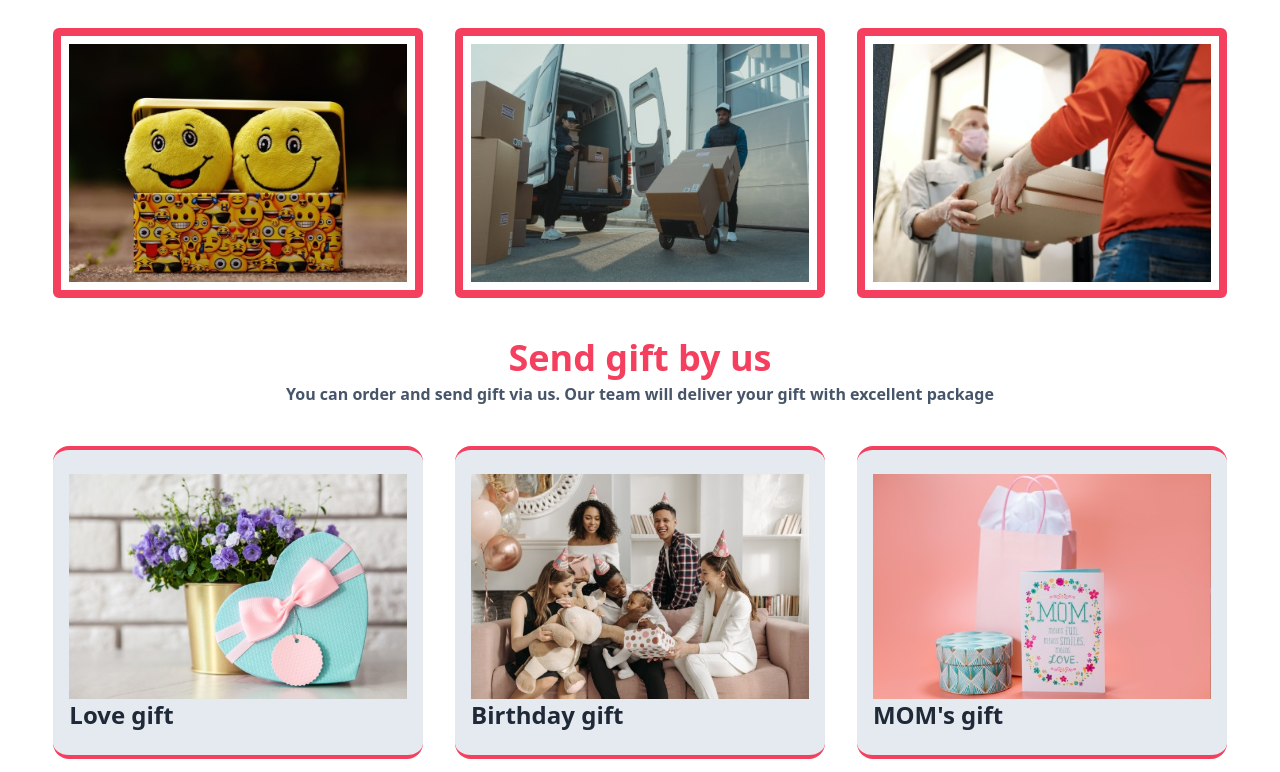
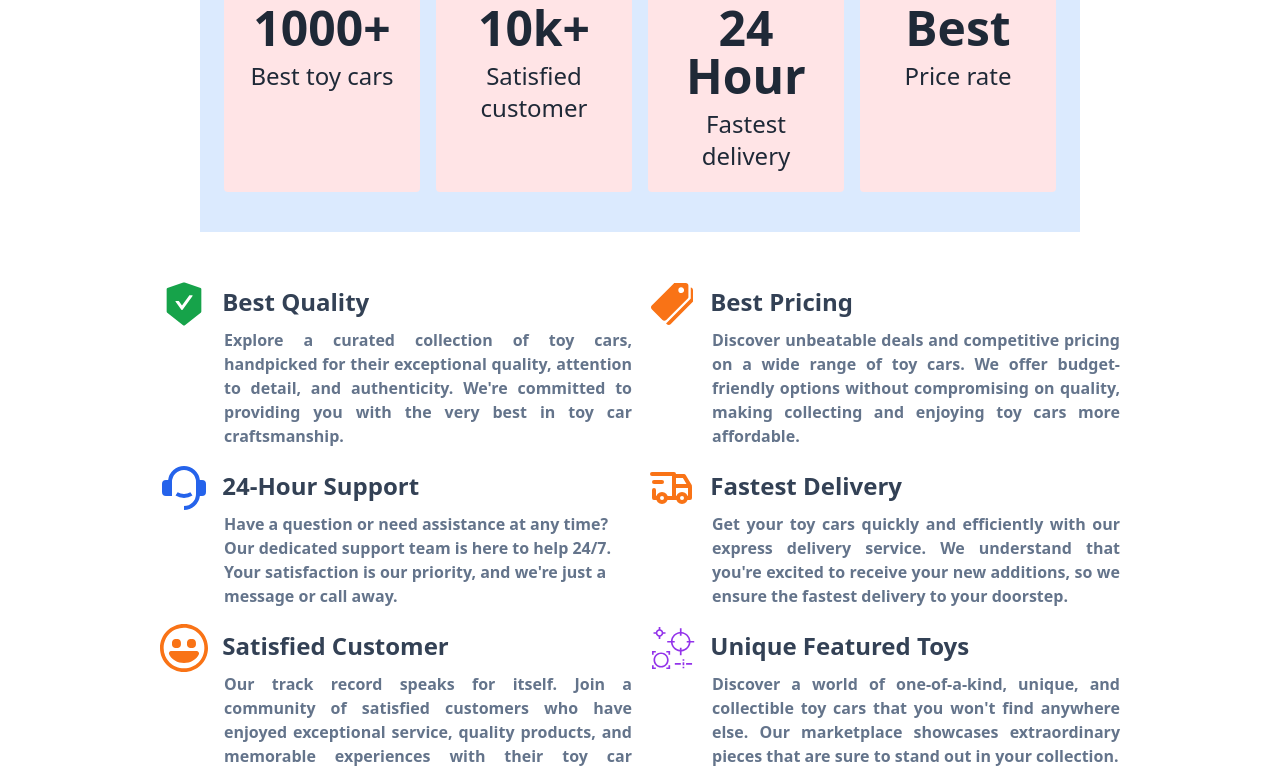
Before and after one commit to nurullah91/toy-walla-client, a React (Vite) app: page / in a window 1280 px wide. Shown: the part 2032-2804 px from the top of the page. Built offline with nearby package versions, Linux system fonts and the light colour scheme; no server answers.

Commit message:
why choose us section designed

```diff
--- a/src/Pages/Home/Brands/Brands.jsx
+++ b/src/Pages/Home/Brands/Brands.jsx
@@ -20,6 +20,8 @@ const Brands = () => {
     }, [])
 
     return (
+        <div className="bg-gradient-to-r from-violet-400 via-purple-400 to-rose-300 pt-20 pb-28">
+
             <div className=" w-11/12 md:w-9/12 mx-auto">
                 <h3 className="text-center text-4xl font-bold text-rose-500">Our Top Brands</h3>
 
@@ -53,6 +55,7 @@ const Brands = () => {
                 </Swiper>
 
             </div>
+        </div>
     );
 };
 
--- a/src/Pages/Home/CarCard/CarCard.jsx
+++ b/src/Pages/Home/CarCard/CarCard.jsx
@@ -14,7 +14,7 @@ const CarCard = ({ car }) => {
         AOS.init({
           duration: 1000,
           delay: 200,
-          easing: 'ease-in-out',
+          easing: 'ease-in-sine',
         });
       }, []);
 
--- a/src/Pages/Home/HowToBuy/HowToBuy.jsx
+++ b/src/Pages/Home/HowToBuy/HowToBuy.jsx
@@ -3,7 +3,7 @@ import buyImg2 from "../../../assets/buy2.jpg"
 import buyImg3 from "../../../assets/buy3.jpg"
 const HowToBuy = () => {
     return (
-        <div className="w-11/12 lg:9/12 mx-auto my-10">
+        <div className="w-11/12 lg:w-9/12 mx-auto my-10">
             <h3 className="text-center text-4xl font-bold text-rose-500 mb-8">How to buy?</h3>
             <div className="grid grid-cols-1 md:grid-cols-2 lg:grid-cols-3 gap-8">
                 <div data-aos="fade-up" className="border-8 p-2 border-rose-500 rounded-md relative">
--- a/src/Pages/Home/SendGift/SendGift.jsx
+++ b/src/Pages/Home/SendGift/SendGift.jsx
@@ -7,7 +7,7 @@ import giftImg5 from "../../../assets/gift3.jpg"
 
 const SendGift = () => {
     return (
-        <div className="w-11/12 lg:9/12 mx-auto my-10">
+        <div className="w-11/12 lg:w-9/12 mx-auto my-10">
             <h3 className="text-center text-4xl font-bold text-rose-500 mb-1">Send gift by us</h3>
             <p className="text-center text-slate-600 font-semibold">You can order and send gift via us. Our team will deliver your gift with excellent package</p>
 
--- a/src/Pages/Home/WhyChoose/WhyChoose.jsx
+++ b/src/Pages/Home/WhyChoose/WhyChoose.jsx
@@ -1,8 +1,89 @@
+import { AiFillSafetyCertificate } from 'react-icons/ai';
+import { IoIosPricetags } from 'react-icons/io';
+import { RiCustomerService2Fill } from 'react-icons/ri';
+import { TbTruckDelivery } from 'react-icons/tb';
+import { GoSmiley } from 'react-icons/go';
+import { GiMultipleTargets } from 'react-icons/gi';
+
+import AOS from 'aos';
+import 'aos/dist/aos.css';
+import { useEffect } from "react";
 
 const WhyChoose = () => {
+
+    useEffect(() => {
+        AOS.init({
+          duration: 1000,
+          delay: 200,
+          easing: 'ease-in-out',
+        });
+      }, []);
+
+
+
     return (
-        <div>
-             <h1 className="text-center text-rose-500 text-4xl font-bold py-10">Why you should choose us?</h1>
+        <div className="w-11/12 lg:w-9/12 mx-auto">
+            <div>
+
+                <div className="w-11/12 mx-auto bg-blue-100 py-10 px-6 -mt-24">
+
+                    <h1 className="text-center text-rose-500 text-4xl font-bold mb-5">Why you choose us?</h1>
+
+                    <div className="grid grid-cols-2 gap-4 lg:grid-cols-4">
+                        <div className="bg-rose-100 px-5 hover:scale-110 transition-all duration-300 hover:bg-rose-200 py-3 rounded text-center">
+                            <h3 className="text-5xl font-bold">1000+</h3>
+                            <h3 className="text-2xl my-2">Best toy cars</h3>
+                        </div>
+                        <div className="bg-rose-100 px-5 hover:scale-110 transition-all duration-300 hover:bg-rose-200 py-3 rounded text-center">
+                            <h3 className="text-5xl font-bold">10k+</h3>
+                            <h3 className="text-2xl my-2">Satisfied customer</h3>
+                        </div>
+                        <div className="bg-rose-100 px-5 hover:scale-110 transition-all duration-300 hover:bg-rose-200 py-3 rounded text-center">
+                            <h3 className="text-5xl font-bold">24 Hour</h3>
+                            <h3 className="text-2xl my-2">Fastest delivery</h3>
+                        </div>
+                        <div className="bg-rose-100 px-5 hover:scale-110 transition-all duration-300 hover:bg-rose-200 py-3 rounded text-center">
+                            <h3 className="text-5xl font-bold">Best</h3>
+                            <h3 className="text-2xl my-2">Price rate</h3>
+                        </div>
+                    </div>
+
+
+                </div>
+
+                <div className="grid grid-cols-1 md:grid-cols-2 gap-4 my-12">
+                    <div data-aos="fade-up">
+                        <h3 className="text-2xl font-semibold text-slate-700"><AiFillSafetyCertificate className='inline mr-2 text-green-600 text-5xl'/> Best Quality</h3>
+                        <p className='ml-16 font-semibold text-slate-500 text-justify'>Explore a curated collection of toy cars, handpicked for their exceptional quality, attention to detail, and authenticity. We&apos;re committed to providing you with the very best in toy car craftsmanship.</p>
+                    </div>
+
+                    <div data-aos="fade-up">
+                        <h3 className="text-2xl font-semibold text-slate-700"><IoIosPricetags className='inline mr-2 text-orange-500 text-5xl'/> Best Pricing</h3>
+                        <p className='ml-16 text-justify font-semibold text-slate-500'>Discover unbeatable deals and competitive pricing on a wide range of toy cars. We offer budget-friendly options without compromising on quality, making collecting and enjoying toy cars more affordable.</p>
+                    </div>
+
+                    <div data-aos="fade-up">
+                        <h3 className="text-2xl font-semibold text-slate-700"><RiCustomerService2Fill className='inline mr-2 text-blue-600 text-5xl'/> 24-Hour Support</h3>
+                        <p className='ml-16 font-semibold text-slate-500'>Have a question or need assistance at any time? Our dedicated support team is here to help 24/7. Your satisfaction is our priority, and we&apos;re just a message or call away.</p>
+                    </div>
+                    <div data-aos="fade-up">
+                        <h3 className="text-2xl font-semibold text-slate-700"><TbTruckDelivery className='inline mr-2 text-orange-500 text-5xl'/> Fastest Delivery</h3>
+                        <p className='ml-16 text-justify font-semibold text-slate-500'>Get your toy cars quickly and efficiently with our express delivery service. We understand that you&apos;re excited to receive your new additions, so we ensure the fastest delivery to your doorstep.</p>
+                    </div>
+
+                    <div data-aos="fade-up">
+                        <h3 className="text-2xl font-semibold text-slate-700"><GoSmiley className='inline mr-2 text-orange-500 text-5xl'/> Satisfied Customer</h3>
+                        <p className='ml-16 text-justify font-semibold text-slate-500'>Our track record speaks for itself. Join a community of satisfied customers who have enjoyed exceptional service, quality products, and memorable experiences with their toy car purchases.</p>
+                    </div>
+
+                    <div data-aos="fade-up">
+                        <h3 className="text-2xl font-semibold text-slate-700"><GiMultipleTargets className='inline mr-2 text-purple-600 text-5xl'/> Unique Featured Toys</h3>
+                        <p className='ml-16 text-justify font-semibold text-slate-500'>Discover a world of one-of-a-kind, unique, and collectible toy cars that you won&apos;t find anywhere else. Our marketplace showcases extraordinary pieces that are sure to stand out in your collection.</p>
+                    </div>
+
+                </div>
+
+            </div>
 
         </div>
     );
--- a/src/Pages/Shop/Shop.jsx
+++ b/src/Pages/Shop/Shop.jsx
@@ -2,7 +2,6 @@ import { useEffect, useState } from "react";
 import CarCard from "../Home/carCard/CarCard";
 import Aos from "aos";
 import './Shop.css'
-// import ParticlesCompo from "../Home/CustomerReview/Particles/ParticleBg";
 
 
 Aos.init({
@@ -58,7 +57,6 @@ const Shop = () => {
 
 
             </div>
-            {/* <ParticlesCompo></ParticlesCompo> */}
         </div>
     );
 };
```
Lines whose indentation alone changed are shown as unchanged.
